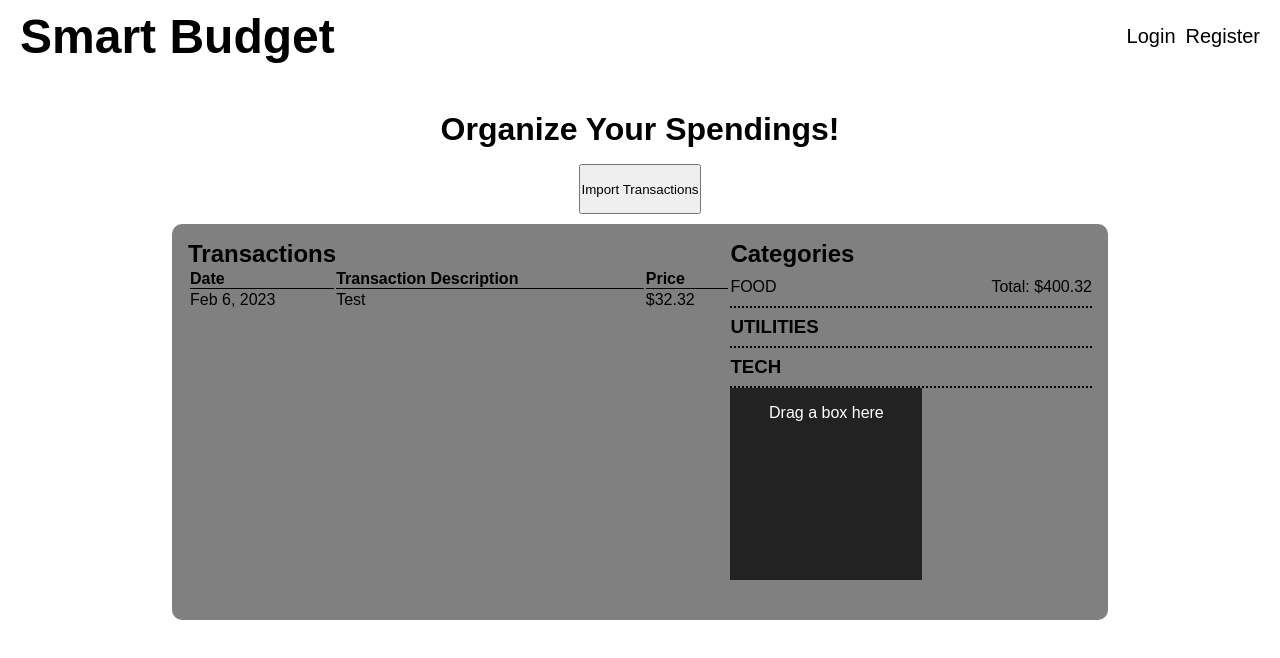
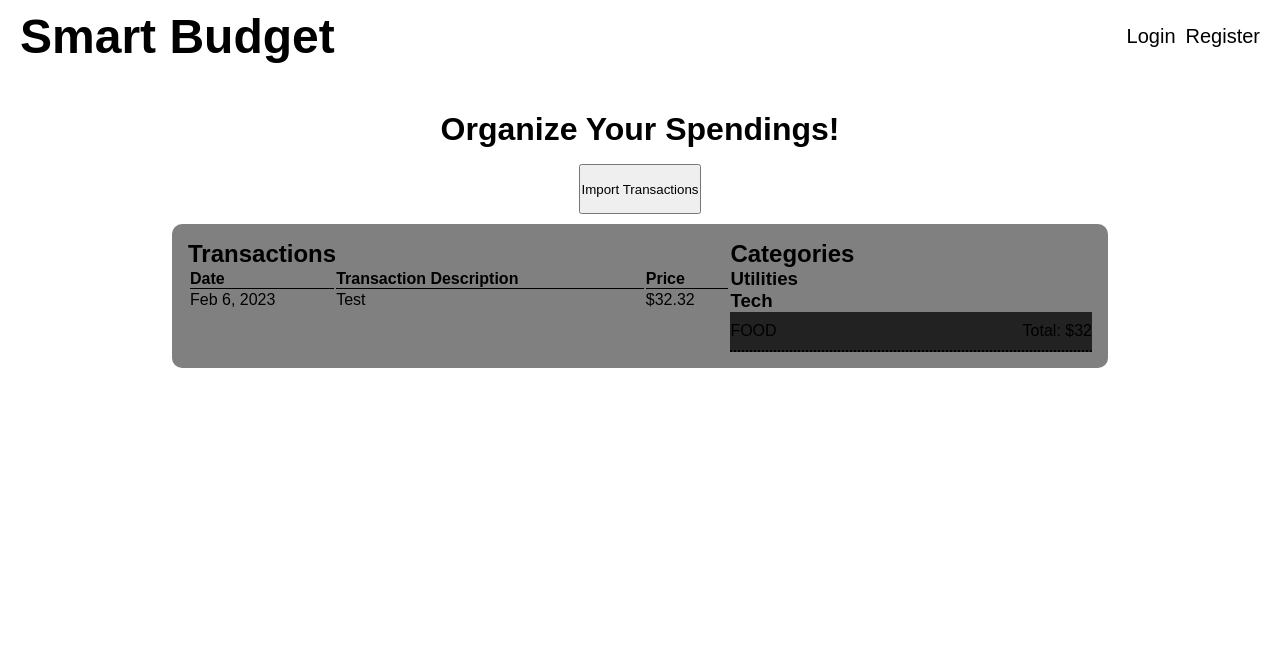
Before and after one commit to ScorpiosCrux/Budget-Smart, a Next.js app in the folder frontend/: page / in a window 1280 px wide. Shown: the top 658 px of the page. Built offline with nearby package versions, Linux system fonts and the light colour scheme; no server answers.

Commit message:
Made the sfc for categories draggable

```diff
--- a/frontend/components/Category.tsx
+++ b/frontend/components/Category.tsx
@@ -1,21 +1,14 @@
 import type { CSSProperties, FC } from "react";
 import { useDrop } from "react-dnd";
+import styled from "styled-components";
 import { ItemTypes } from "./Dashboard";
 
-const style: CSSProperties = {
-	height: "12rem",
-	width: "12rem",
-	marginRight: "1.5rem",
-	marginBottom: "1.5rem",
-	color: "white",
-	padding: "1rem",
-	textAlign: "center",
-	fontSize: "1rem",
-	lineHeight: "normal",
-	float: "left",
-};
+interface Props {
+	category: string;
+	price: number;
+}
 
-const Category: FC = () => {
+const Category = (props: Props) => {
 	const [{ canDrop, isOver }, drop] = useDrop(() => ({
 		accept: ItemTypes.TRANSACTION,
 		drop: () => ({
@@ -36,10 +29,27 @@ const Category: FC = () => {
 	}
 
 	return (
-		<div ref={drop} style={{ ...style, backgroundColor }}>
-			{isActive ? "Release to drop" : "Drag a box here"}
-		</div>
+		<StyledCategory ref={drop} backgroundColor={backgroundColor}>
+			<span className="category-title">{props.category}</span>
+			<div>
+				<span>Total: </span>
+				<span>${props.price}</span>
+			</div>
+		</StyledCategory>
 	);
 };
 
 export default Category;
+
+const StyledCategory = styled.div<{backgroundColor: string}>`
+	height: 40px;
+	display: flex;
+	align-items: center;
+	justify-content: space-between;
+	border-bottom: 2px dotted black;
+	background-color: ${p => p.backgroundColor};
+
+	.category-title {
+		text-transform: uppercase;
+	}
+`;
--- a/frontend/components/Dashboard.tsx
+++ b/frontend/components/Dashboard.tsx
@@ -35,13 +35,7 @@ const Dashboard = () => {
 					<div>
 						<h2>Categories</h2>
 						<div className="categories">
-							<div className="category">
-								<span className="category-title">Food</span>
-								<div>
-									<span>Total: </span>
-									<span>$400.32</span>
-								</div>
-							</div>
+
 							<div className="category">
 								<h3 className="category-title">Utilities</h3>
 							</div>
@@ -49,7 +43,7 @@ const Dashboard = () => {
 								<h3 className="category-title">Tech</h3>
 							</div>
 
-							<Category />
+							<Category category="food" price={32}/>
 						</div>
 					</div>
 				</div>
@@ -114,16 +108,7 @@ const DashboardContainer = styled.div`
 	}
 
 	.categories {
-		.category {
-			height: 40px;
-			display: flex;
-			align-items: center;
-			justify-content: space-between;
-			border-bottom: 2px dotted black;
-		}
 
-		.category-title {
-			text-transform: uppercase;
-		}
+
 	}
 `;
```
